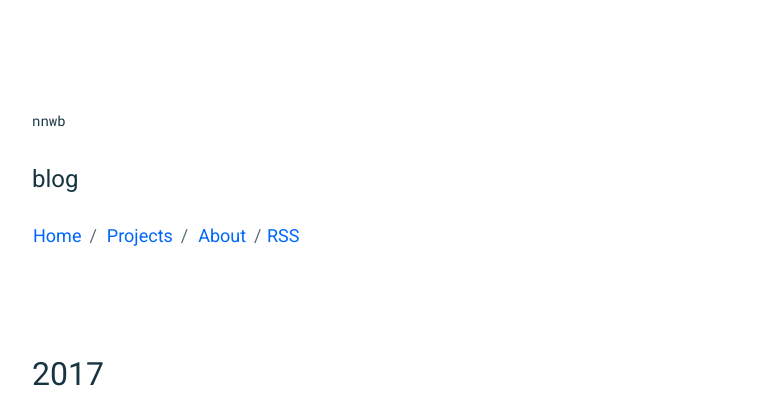
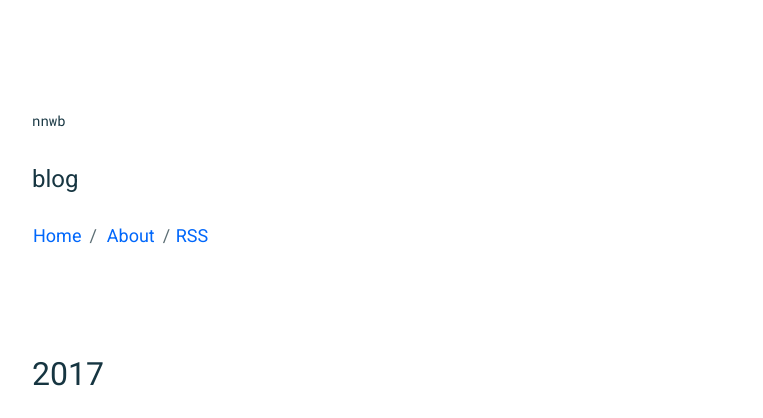
Before and after one commit to nnwb/nnwb.github.io, a Jekyll site: the page built from index.html, in a window 1280 px wide. Shown: the top 418 px of the page, without its empty margins (258-1021 px from the left). Built offline with Jekyll 4.4.1, drawn with Linux system fonts in a browser that asks for light colours.

Commit message:
Update header.html

```diff
--- a/_includes/header.html
+++ b/_includes/header.html
@@ -4,8 +4,6 @@
   <h1>{{ site.description }}</h1>
   {% endif %}
   <p>
-    <a href="{{ "/" | prepend: site.baseurl }}">Home</a><span
-          class="u-separate"></span> <a href="{{ "/projects/" | prepend:
-          site.baseurl }}">Projects</a><span class="u-separate"></span> <a href="{{ "/about/" | prepend: site.baseurl }}">About</a><span class="u-separate"></span><a href="{{ "/feed.xml" | prepend: site.baseurl }}">RSS</a>
+    <a href="{{ "/" | prepend: site.baseurl }}">Home</a><span class="u-separate"></span> <a href="{{ "/about/" | prepend: site.baseurl }}">About</a><span class="u-separate"></span><a href="{{ "/feed.xml" | prepend: site.baseurl }}">RSS</a>
   </p>
 </header>
```
